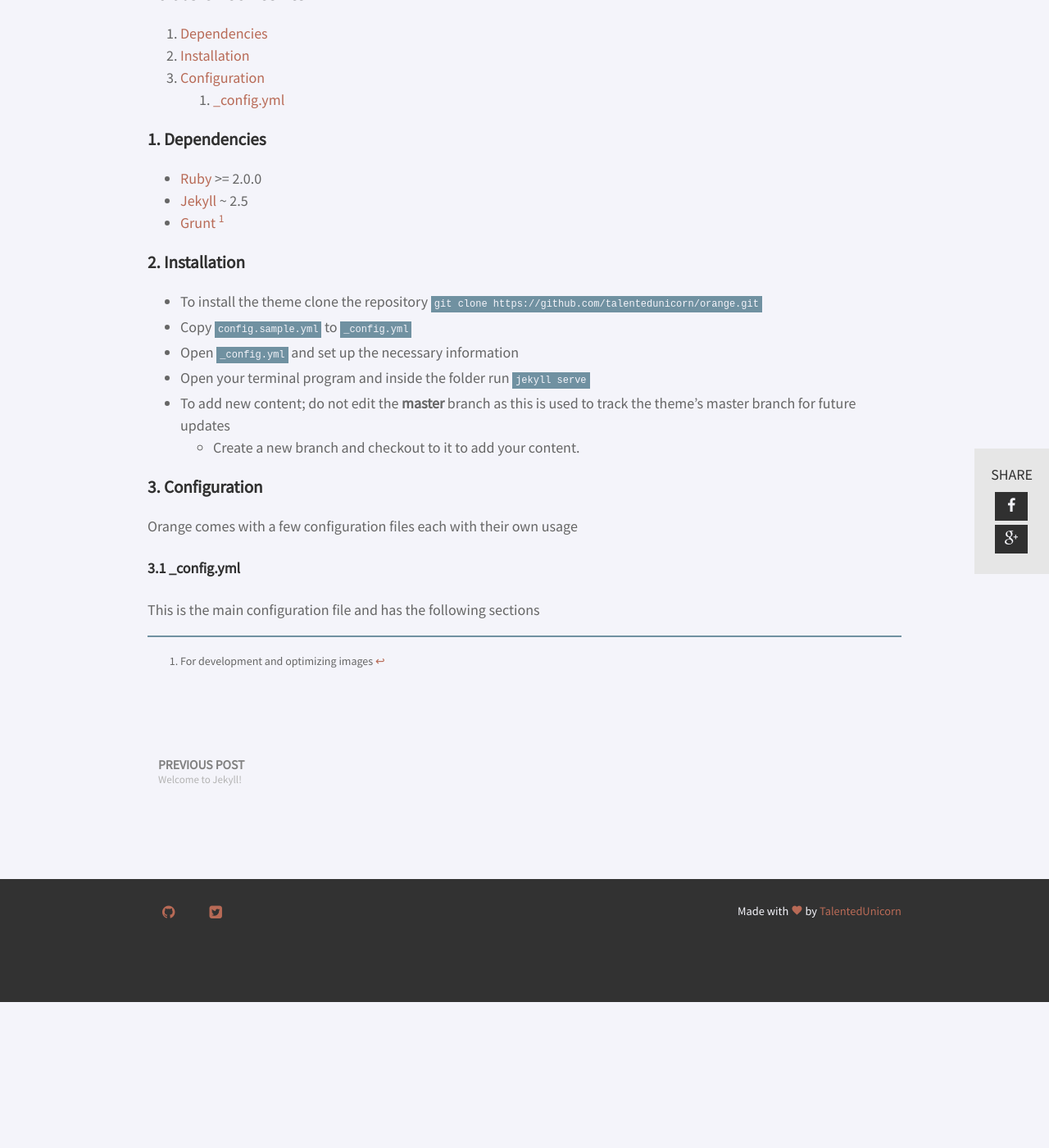
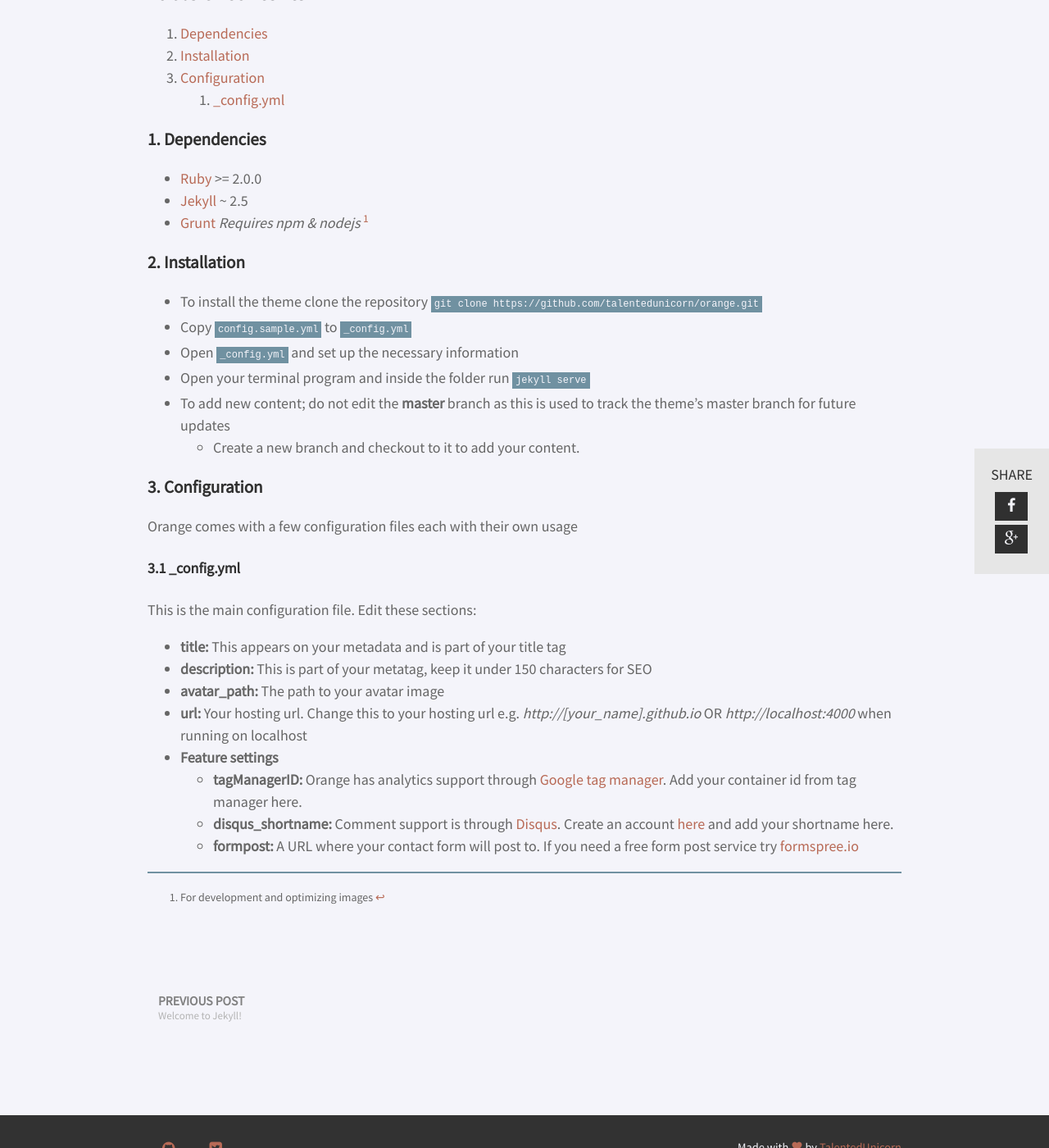
Before and after one commit to talentedunicorn/orange, a Jekyll site: the page built from _posts/2015-01-29-getting-started-with-orange.md, in a window 1280 px wide and 1400 px high, scrolled down 482 px. Shown: the whole window at 82% size. Built offline with Jekyll 4.4.1, drawn with Linux system fonts in a browser that asks for light colours; before the commit the page ends 1704 px from its top, so only the background shows below that.

Commit message:
blog updates

```diff
--- a/_posts/2015-01-29-getting-started-with-orange.md
+++ b/_posts/2015-01-29-getting-started-with-orange.md
@@ -7,7 +7,7 @@
 ---
 Orange, an open source and free minimal [Jekyll](http://jekyllrb.com){:target="_blank"} theme. It is a product of my attempt at learning Jekyll. This guide will help you get started with the theme's basic customization and settings.
 
-## Table of contents
+<h2 class="t-underline">Table of contents</h2>
 1. [Dependencies](#dependencies)
 2. [Installation](#installation)
 3. [Configuration](#configuration)
@@ -17,7 +17,7 @@
 ### 1. Dependencies
 * [Ruby](https://www.ruby-lang.org/en/){:target='_blank'} >= 2.0.0
 * [Jekyll](http://jekyllrb.com){:target='_blank'} ~ 2.5
-* [Grunt](http://gruntjs.com/getting-started){:target='_blank'} <sup><a id="fn-1-ret" href="#fn-1">1</a></sup>
+* [Grunt](http://gruntjs.com/getting-started){:target='_blank'} *Requires npm & nodejs* <sup><a id="fn-1-ret" href="#fn-1">1</a></sup>
 
 ### 2. Installation
 * To install the theme clone the repository
@@ -32,7 +32,16 @@
 Orange comes with a few configuration files each with their own usage
 
 #### 3.1 _config.yml
-This is the main configuration file and has the following sections
+This is the main configuration file. Edit these sections:
+
+* __title:__ This appears on your metadata and is part of your title tag
+* __description:__ This is part of your metatag, keep it under 150 characters for SEO
+* __avatar_path:__ The path to your avatar image
+* __url:__ Your hosting url. Change this to your hosting url e.g. *http://[your_name].github.io* OR *http://localhost:4000* when running on localhost
+* __Feature settings__
+	* __tagManagerID:__ Orange has analytics support through [Google tag manager](http://www.google.com/tagmanager){:target='_blank'}. Add your container id from tag manager here.
+	* __disqus_shortname:__ Comment support is through [Disqus](http://disqus.com). Create an account [here](https://disqus.com/admin/signup/?utm_source=New-Site) and add your shortname here.
+	* __formpost:__ A URL where your contact form will post to. If you need a free form post service try [formspree.io](http://formspree.io)
 
 <ol class="footnotes">
 <li id="fn-1">For development and optimizing images <a href="#fn-1-ret">&#8617;</a></li>
```
